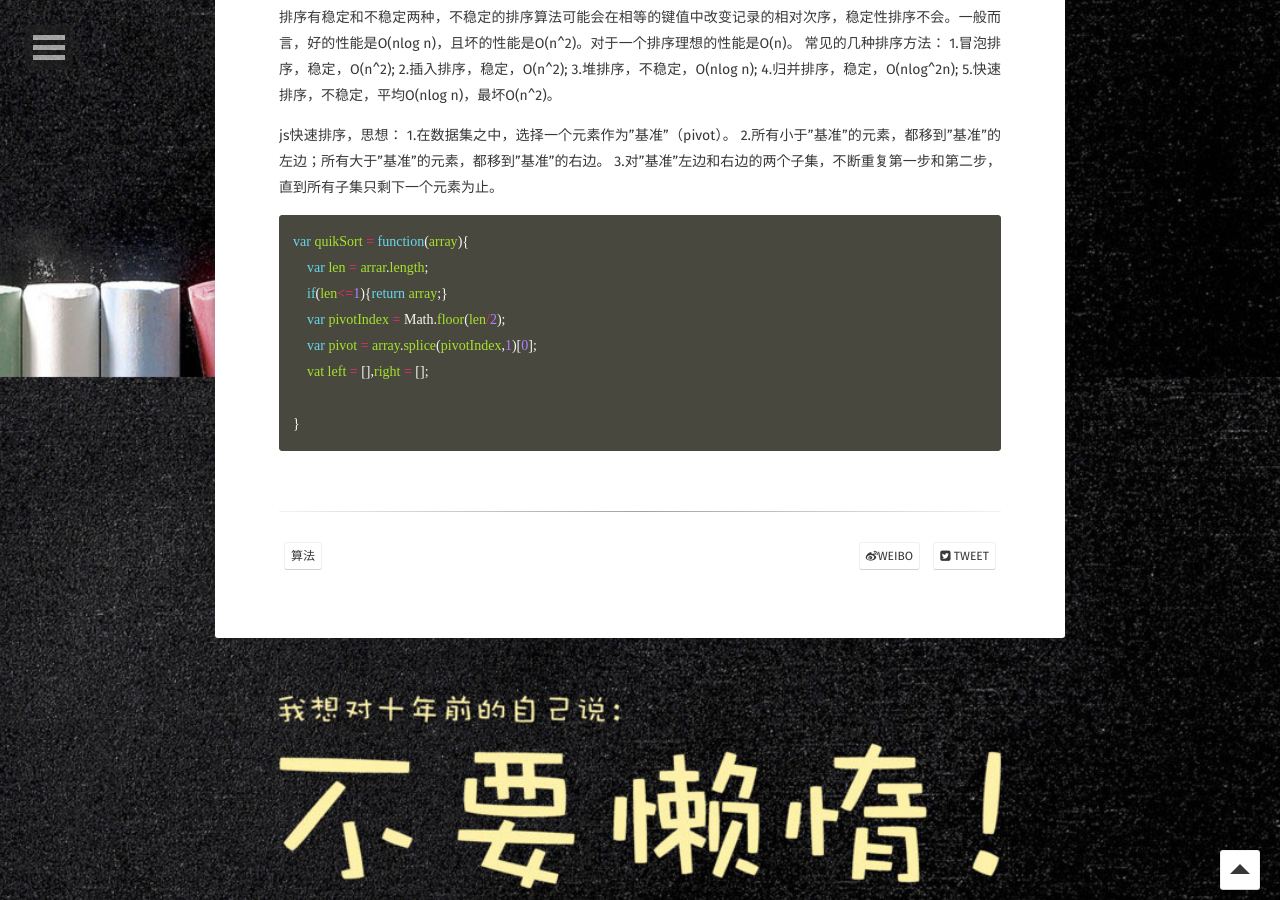
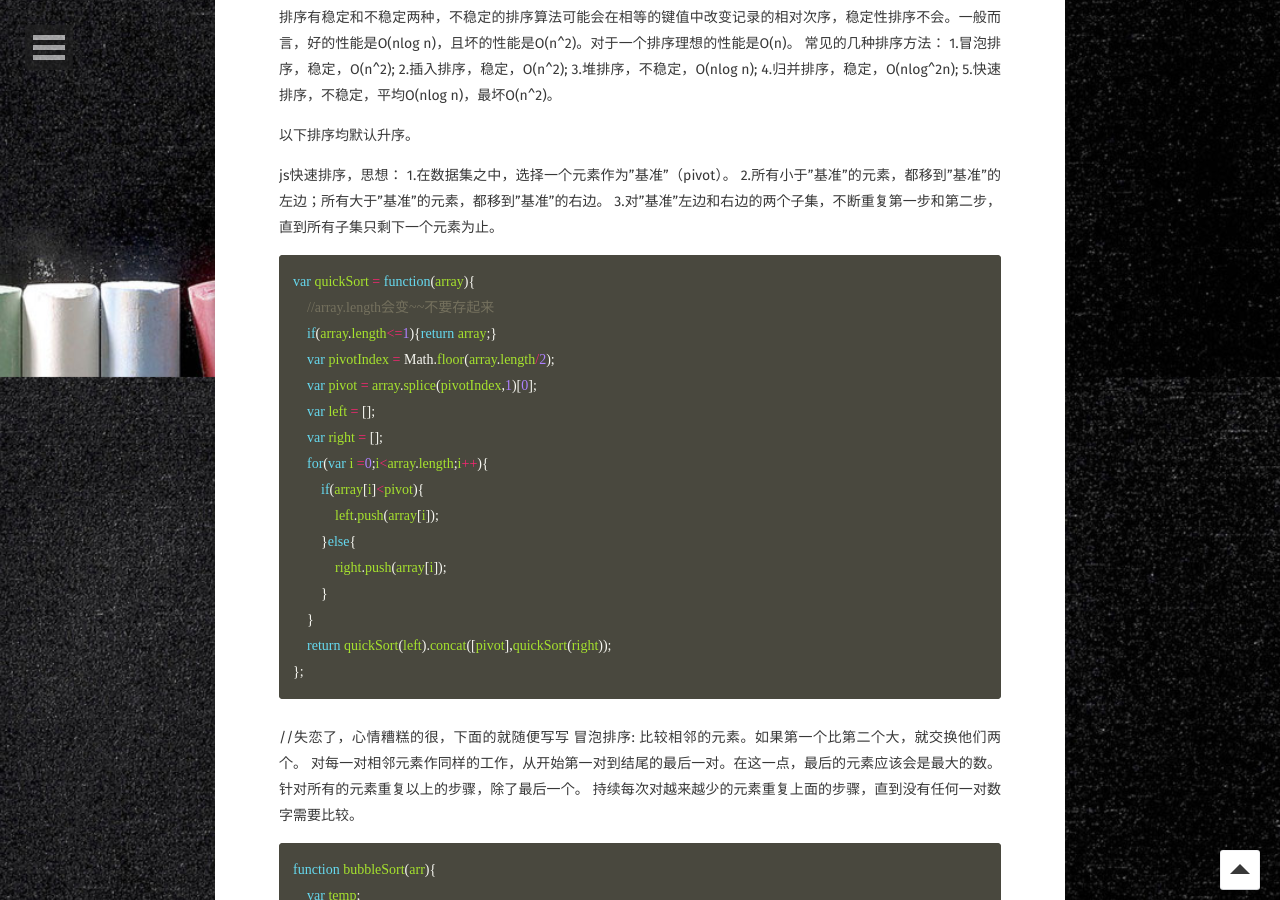
Before and after one commit to ArielWorld/ArielWorld.github.io, a Jekyll site: the page built from _posts/2017-03-12-js-algorithm.md, in a window 1280 px wide and 900 px high, scrolled down 523 px. Built offline with Jekyll 4.4.1, drawn with Linux system fonts in a browser that asks for light colours; some web fonts are replaced; comment, search, counter and statistics services are not loaded; some of the changed text lies outside the part shown.

Commit message:
algorithm

````diff
--- a/_includes/nav.html
+++ b/_includes/nav.html
@@ -10,8 +10,7 @@
 						<h4>{{ site.title }}</h4>
 						<p>{{ site.description }}</p>
 					</li>
-					<li><a href="{{ site.url }}/about/dingwei.html"><span class="btn btn-inverse">GETPOSITION</span></a></li>
-                    <li><a href="{{ site.url }}/about/dingwei1.html"><span class="btn btn-inverse">GETPOSITION</span></a></li>
+					<li><a href="{{ site.url }}/about/"><span class="btn btn-inverse">Learn More</span></a></li>
 					{% if site.email %}<li>
                         <a href="mailto:{{ site.email }}" target="_blank" rel="noopener noreferrer"><i class="fa fa-fw fa-envelope-square"></i> Email</a>
                     </li>{% endif %}
--- a/_posts/2017-03-12-js-algorithm.md
+++ b/_posts/2017-03-12-js-algorithm.md
@@ -8,7 +8,7 @@ tag:
 comments: true
 ---
 
-算法真是致命。今天看不完了，写点别的吧。关于数组存储和链表存储的区别：
+算法真是致命。今天看不完了，写点别的吧，关于数组存储和链表存储的区别：
 数组存储就是内存地址一个挨着一个的存储，查询速度快，但是增加或删除慢，因为会造成被增加或删除的项后边的所有数据内存地址的改变；
 链式存储是以节点的形式存储，这个节点指向下个节点，但他们的内存地址不是挨着的，所以查询慢，但是修改快，只需要改变节点就可以了。
 
@@ -22,18 +22,109 @@ comments: true
 4.归并排序，稳定，O(nlog^2n);
 5.快速排序，不稳定，平均O(nlog n)，最坏O(n^2)。
 
+以下排序均默认升序。
+
 js快速排序，思想：
 1.在数据集之中，选择一个元素作为"基准"（pivot）。
 2.所有小于"基准"的元素，都移到"基准"的左边；所有大于"基准"的元素，都移到"基准"的右边。
 3.对"基准"左边和右边的两个子集，不断重复第一步和第二步，直到所有子集只剩下一个元素为止。
 
 ```js
-var quikSort = function(array){
-    var len = arrar.length;
-    if(len<=1){return array;}
-    var pivotIndex = Math.floor(len/2);
+var quickSort = function(array){
+    //array.length会变~~不要存起来
+    if(array.length<=1){return array;}
+    var pivotIndex = Math.floor(array.length/2);
     var pivot = array.splice(pivotIndex,1)[0];
-    vat left = [],right = [];
+    var left = [];
+    var right = [];
+    for(var i =0;i<array.length;i++){
+        if(array[i]<pivot){
+            left.push(array[i]);
+        }else{
+            right.push(array[i]);
+        }
+    }
+    return quickSort(left).concat([pivot],quickSort(right));
+};
+```
 
+
+//失恋了，心情糟糕的很，下面的就随便写写
+冒泡排序:
+比较相邻的元素。如果第一个比第二个大，就交换他们两个。
+对每一对相邻元素作同样的工作，从开始第一对到结尾的最后一对。在这一点，最后的元素应该会是最大的数。
+针对所有的元素重复以上的步骤，除了最后一个。
+持续每次对越来越少的元素重复上面的步骤，直到没有任何一对数字需要比较。
+
+```js
+function bubbleSort(arr){
+    var temp;
+    for(var i=0;i<arr.length;i++){
+        for(var j=0;j<arr.length-1-i;j++){
+            if(arr[j]>arr[j+1]){
+                temp = arr[j];
+                arr[j] = arr[j+1];
+                arr[j+1] = temp;
+            }
+        }
+    }
+    return arr;
 }
 ```
+
+插入排序：
+设数组为a[0…n]。
+1.将原序列分成有序区和无序区。a[0…i-1]为有序区，a[i…n] 为无序区。（i从1开始）
+2.从无序区中取出第一个元素，即a[i]，在有序区序列中从后向前扫描。
+3.如果有序元素大于a[i]，将有序元素后移到下一位置。
+4.重复步骤3，直到找到小于或者等于a[i]的有序元素，将a[i]插入到该有序元素的下一位置中。
+5.重复步骤2~4，直到无序区元素为0。
+
+```js
+function insertSort(arr){
+    for(var i=1;i<arr.length;i++){
+        var key = arr[i];
+        var j = i-1;
+        while(j>=0&&arr[j]>key){
+            arr[j+1] = arr[j];
+            j--;
+        }
+        arr[j+1] = key;
+    }
+    return arr;
+}
+```
+
+二分插入排序：
+
+设数组为a[0…n]。
+1.将原序列分成有序区和无序区。a[0…i-1]为有序区，a[i…n] 为无序区。（i从1开始）
+2.从无序区中取出第一个元素，即a[i]，使用二分查找算法在有序区中查找要插入的位置索引j。
+3.将a[j]到a[i-1]的元素后移，并将a[i]赋值给a[j]。
+4.重复步骤2~3，直到无序区元素为0。
+
+```js
+function binaryInsertSort(array) {
+  for (var i = 1; i < array.length; i++) {
+    var key = array[i], left = 0, right = i - 1;
+    //只要满足条件就会循环循环
+    while (left <= right){
+         var middle = parseInt((left + right) / 2);
+          if (key < array[middle]){
+                right = middle - 1;
+            }else{
+                left = middle + 1;
+            }
+    }
+     for (var j = i - 1; j >= left; j--){
+        array[j + 1] = array[j];
+     }
+     array[left] = key;
+  }
+  return array;
+}
+```
+
+//现在有些难过，剩下的以后再研究吧
+参考：[排序图解：js排序算法实现](http://www.cnblogs.com/wteam-xq/p/4752610.html)
+[常用排序算法之JavaScript实现](http://www.cnblogs.com/ywang1724/p/3946339.html)
````
Also changed, not shown: about/dingwei.html (deleted, +0 -41 lines), about/dingwei1.html (deleted, +0 -42 lines).
